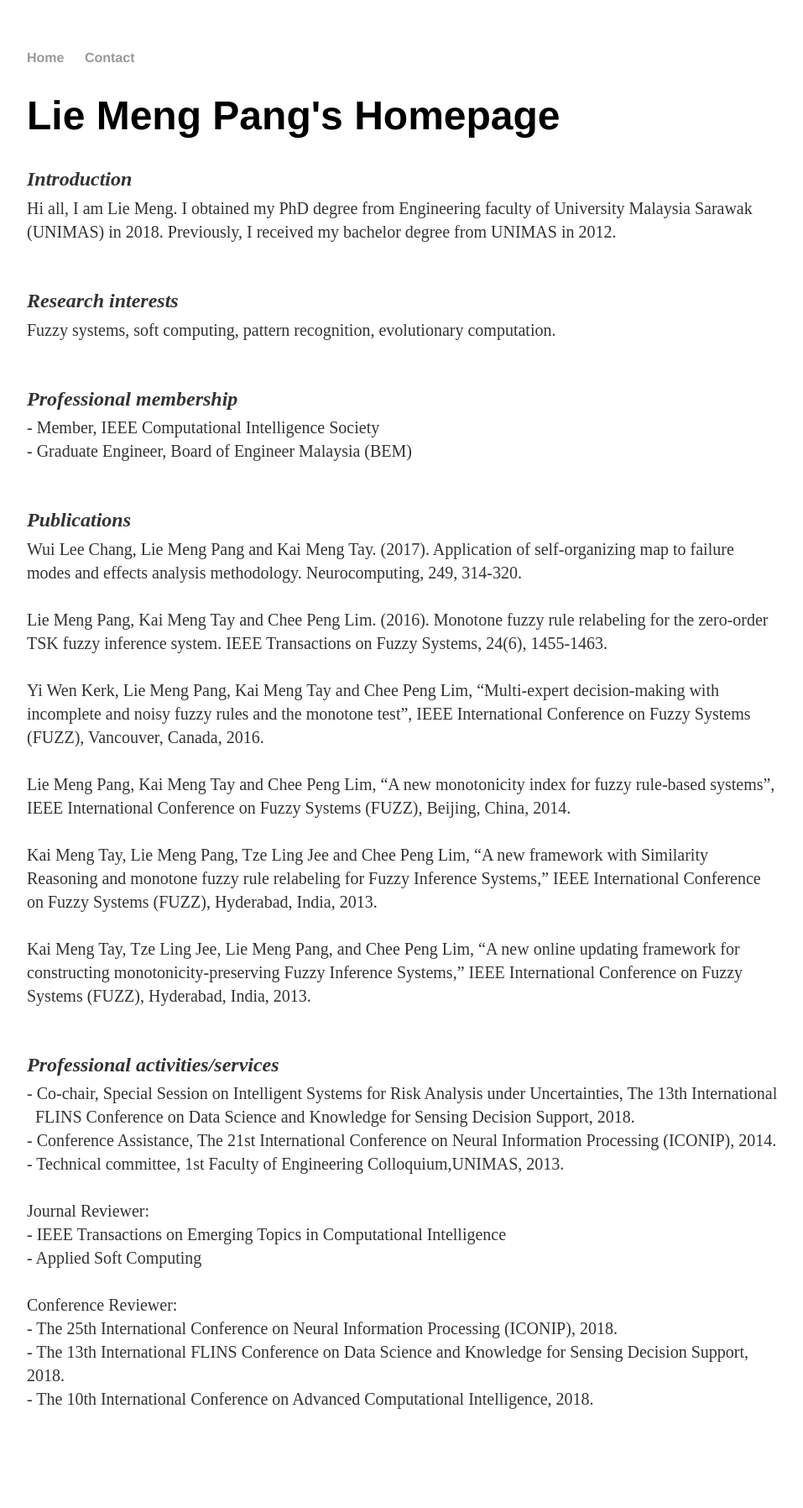
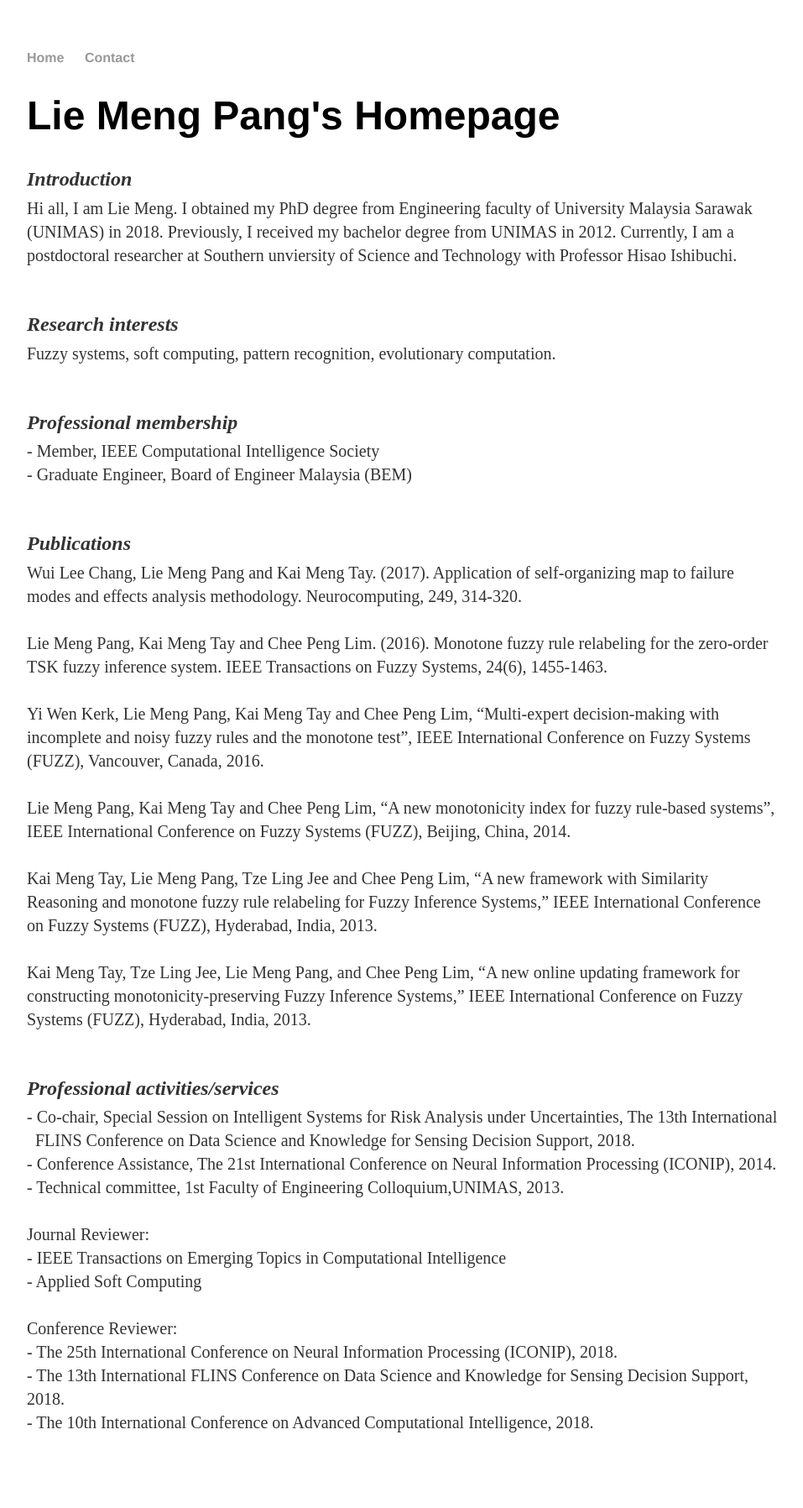
Before and after one commit to lymin1206/test.github.io, a Jekyll site: the page index.html, which Jekyll copies as it is, in a window 1280 px wide. Shown: the whole page at 84% size, without its empty margins (160-1117 px from the left). Built offline with Jekyll 4.4.1, drawn with Linux system fonts in a browser that asks for light colours; before the commit the page ends 1768 px from its top, so only the background shows below that.

Commit message:
Update index.html

```diff
--- a/index.html
+++ b/index.html
@@ -18,7 +18,8 @@
 			<p>    <em>Introduction </em></p>
 				<p1> Hi all, I am Lie Meng. I obtained my PhD degree from Engineering faculty
 				     of University Malaysia Sarawak (UNIMAS) in 2018. Previously, I received my bachelor
-			            degree from UNIMAS in 2012. <br> <br></p1>
+			            degree from UNIMAS in 2012. Currently, I am a postdoctoral researcher at Southern unviersity of Science
+				and Technology with Professor Hisao Ishibuchi. <br> <br></p1>
 			<p> <em> Research interests </em> </p>
 
 				<p1> Fuzzy systems, soft computing, pattern recognition,
```
